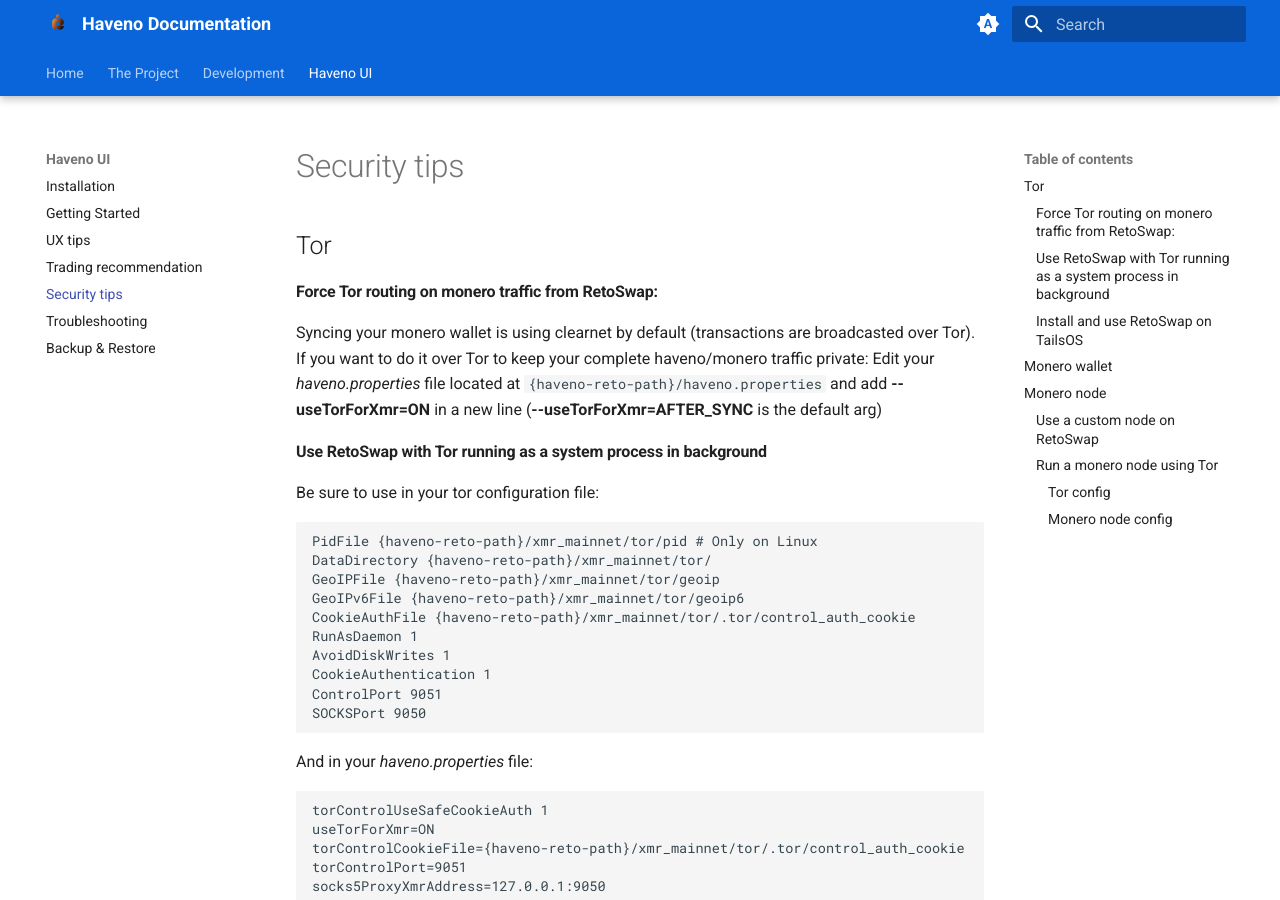
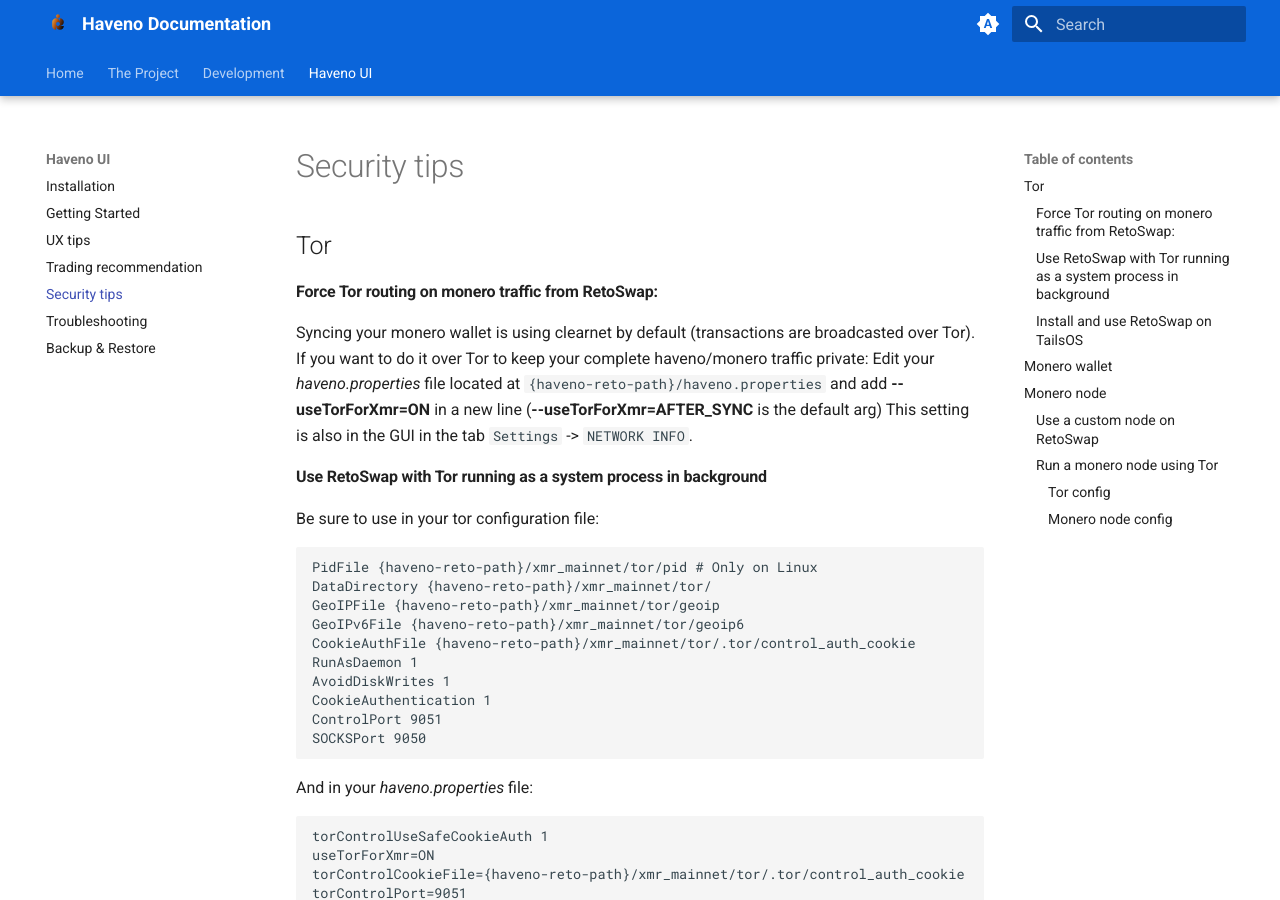
Before and after one commit to boldsuck/haveno-reto-docs, an MkDocs documentation site: the page built from docs/haveno-ui/security.md, in a window 1280 px wide and 900 px high. Built offline with MkDocs 1.6.1 and Material for MkDocs 9.7.7, drawn with Linux system fonts in a browser that asks for light colours; plug-ins that fetch from the network failed and are left out; the version menu is left out.

Commit message:
Update security.md

````diff
--- a/docs/haveno-ui/security.md
+++ b/docs/haveno-ui/security.md
@@ -3,9 +3,11 @@
 ## Tor
 
 #### Force Tor routing on monero traffic from RetoSwap:
+
 Syncing your monero wallet is using clearnet by default (transactions are broadcasted over Tor). If you want to do it over Tor to keep your complete haveno/monero traffic private:
 Edit your *haveno.properties* file located at `{haveno-reto-path}/haveno.properties` and add
 **--useTorForXmr=ON** in a new line (**--useTorForXmr=AFTER_SYNC** is the default arg)
+This setting is also in the GUI in the tab `Settings` -> `NETWORK INFO`.
 
 #### Use RetoSwap with Tor running as a system process in background
 
@@ -43,6 +45,7 @@
 To update your TailsOS Retoswap client, just run again this command and be sure you put the [last version](https://github.com/retoaccess1/haveno-reto/releases/latest) link.
 
 ## Monero wallet
+
 You can set a wallet password for protecting access of your funds
 ![Image](../resources/img/haveno-ui/password_wallet.png)
 
@@ -71,6 +74,7 @@
 #### Run a monero node using Tor
 
 ##### Tor config
+
 Edit your existing Tor config and add:
 ```
 SocksPort 9052 OnionTrafficOnly IsolateDestAddr
@@ -89,6 +93,7 @@
 Start and stop Tor, now your hidden-service will be available at /path/to/hidden-service/hostname (it's a text-file)
 
 ##### Monero node config
+
 Get the [last monero-cli version](https://www.getmonero.org/downloads/) and in bitmonero.conf add:
 ```
 rpc-bind-ip=127.0.0.1
````
